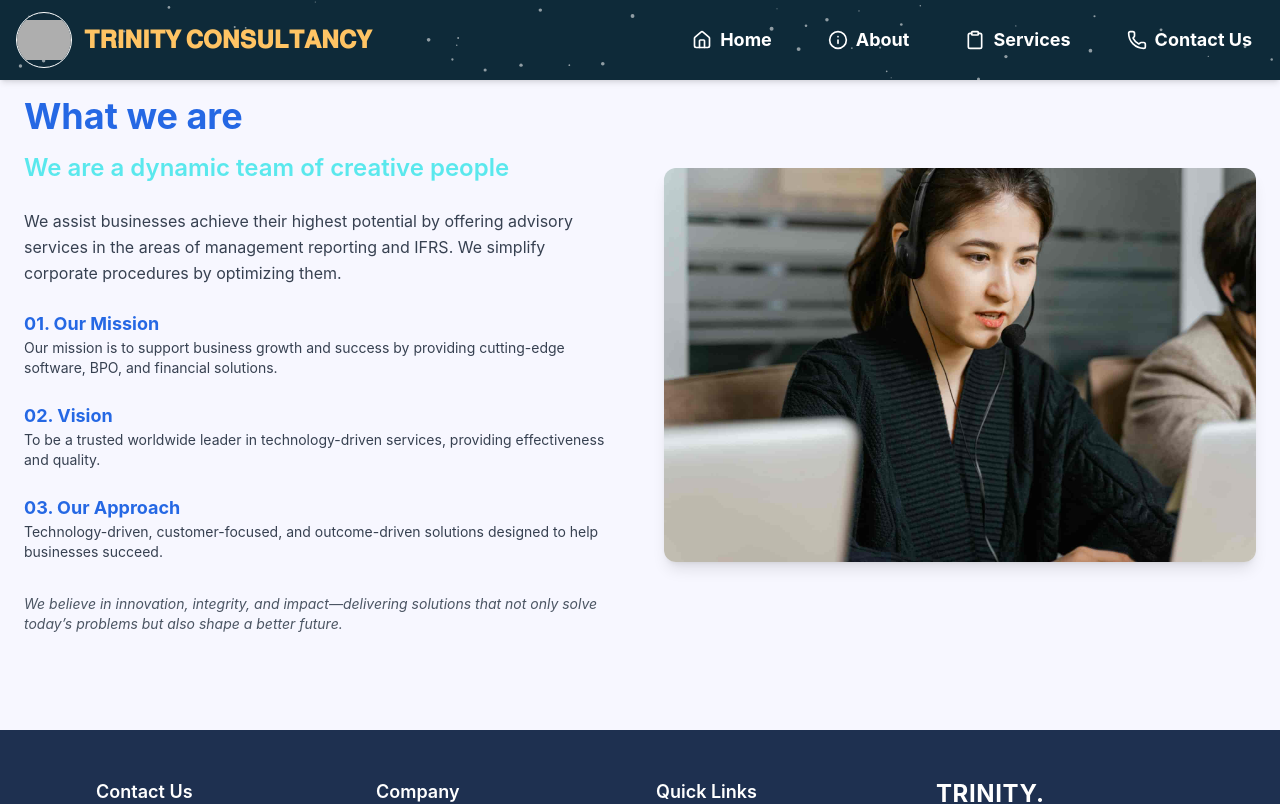
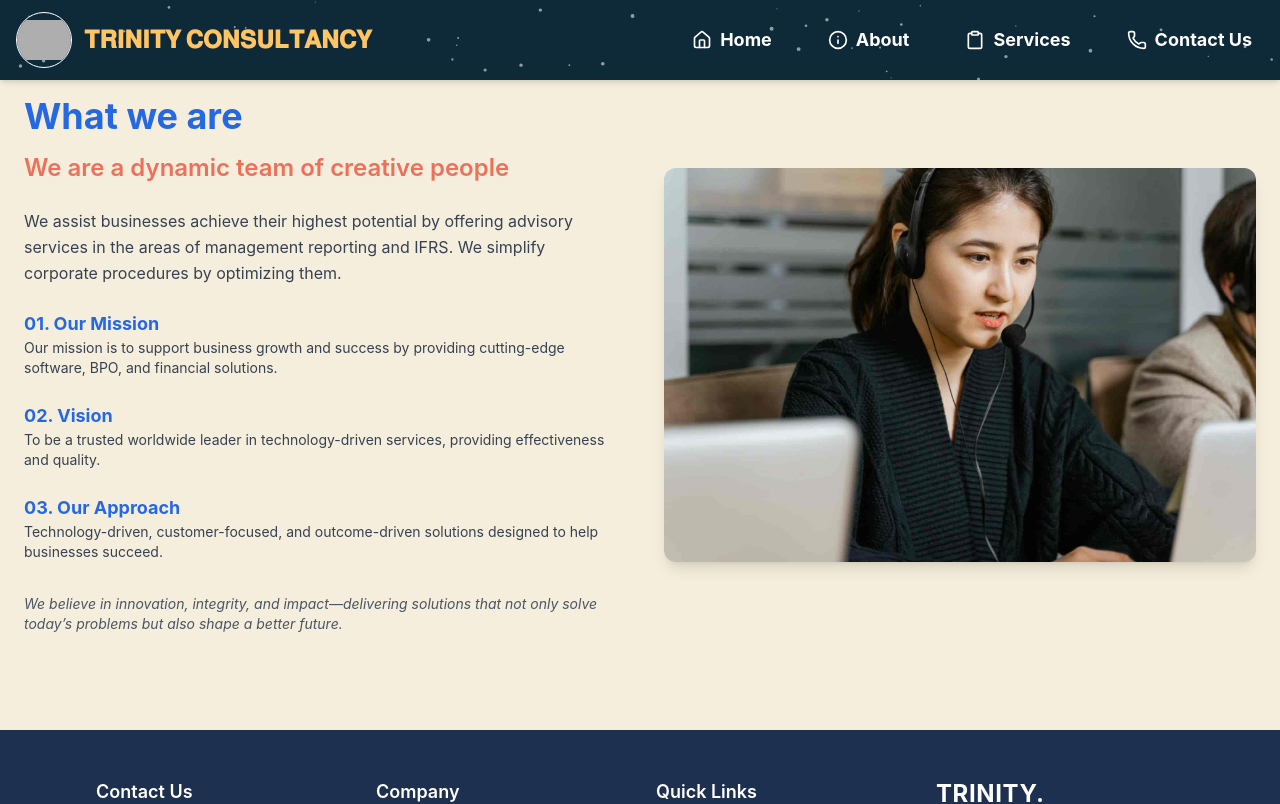
Before and after one commit to gowthamreddy17/Trinity-redesign-17, a React (Vite) app: page /about in a window 1280 px wide. Shown: the top 804 px of the page. Built offline with nearby package versions, Linux system fonts and the light colour scheme; grey boxes are pictures that could not be loaded.

Commit message:
redesign v4

```diff
--- a/src/pages/About.jsx
+++ b/src/pages/About.jsx
@@ -6,14 +6,14 @@ export default function AboutUs() {
   return (
     <>
       <Navbar />
-      <section className="bg-background text-gray-800 px-6 py-16 md:py-24">
+      <section className="bg-[#F5EEDC] text-gray-800 px-6 py-16 md:py-24">
         <div className="max-w-7xl mx-auto grid grid-cols-1 md:grid-cols-2 gap-12 items-center">
           {/* Left Content */}
           <div>
             <h2 className="text-primary text-4xl font-bold mb-4">
               What we are
             </h2>
-            <h3 className="text-2xl font-semibold text-secondary mb-6">
+            <h3 className="text-2xl font-semibold text-[#ed705a] mb-6">
               We are a dynamic team of creative people
             </h3>
             <p className="text-base text-gray-700 leading-relaxed mb-6">
```
